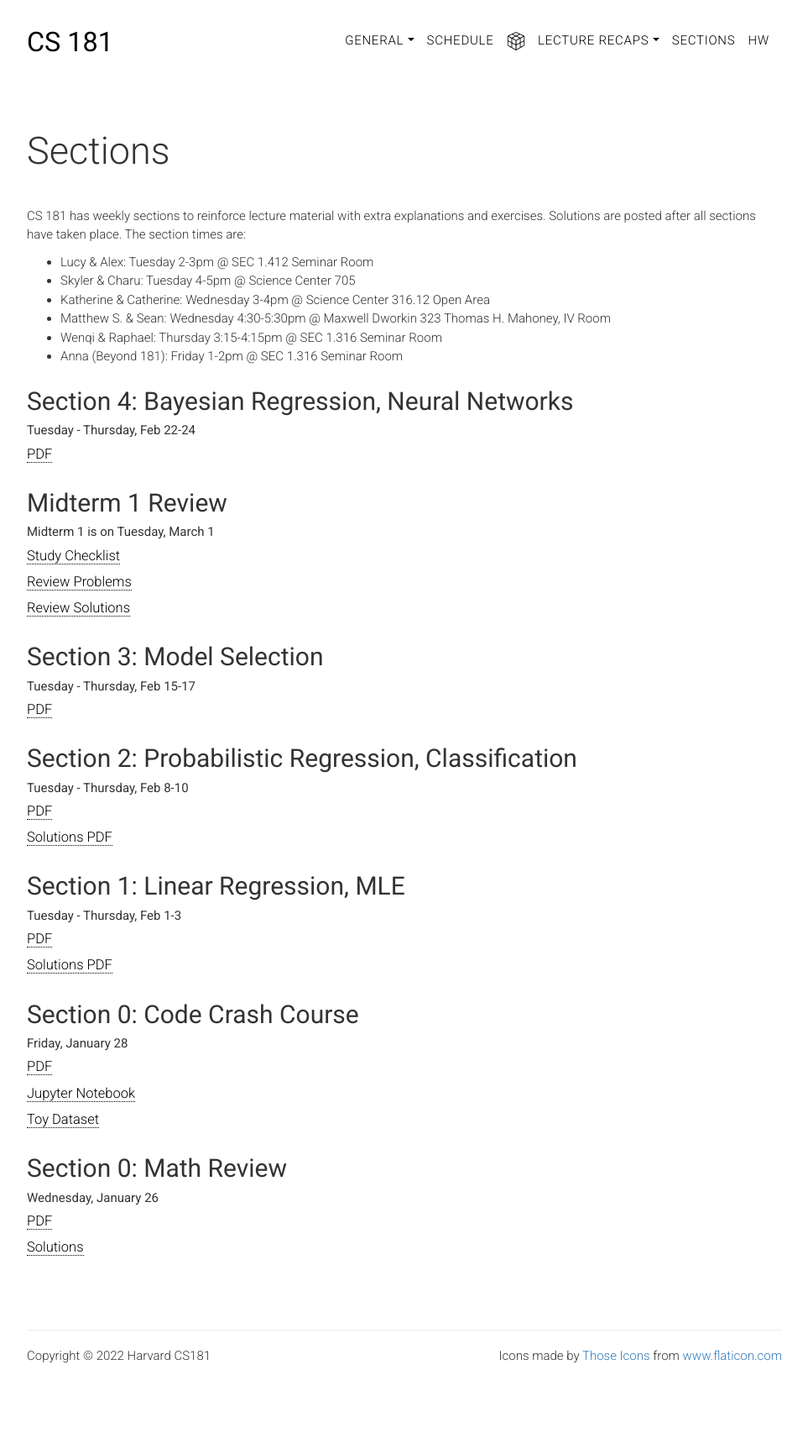
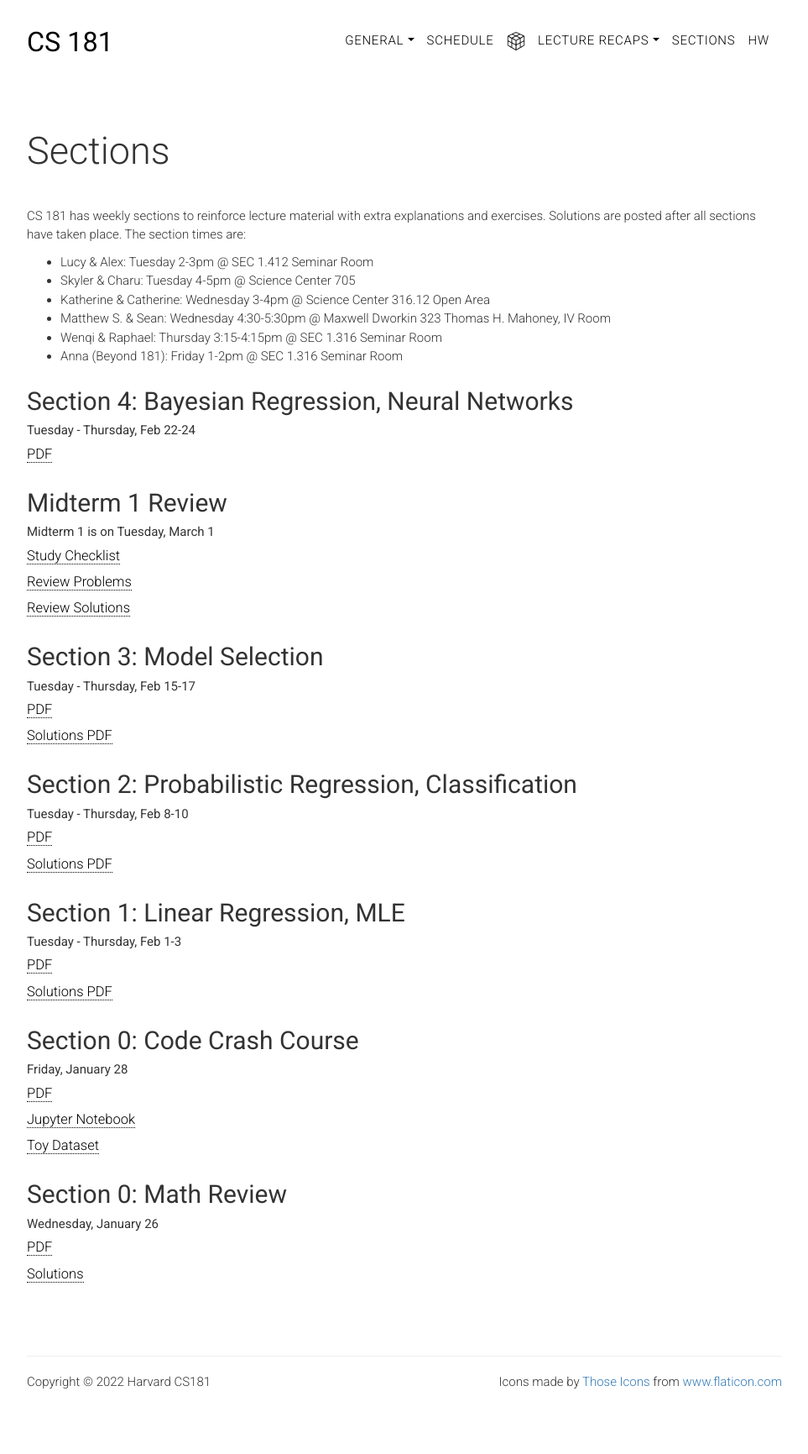
Before and after one commit to harvard-ml-courses/cs181-web, a Jekyll site: the page built from sections.html, in a window 1280 px wide. Shown: the whole page at 84% size, without its empty margins (158-1121 px from the left). Built offline with Jekyll 4.4.1, drawn with Linux system fonts in a browser that asks for light colours; before the commit the page ends 1700 px from its top, so only the background shows below that.

Commit message:
Update sections.html

```diff
--- a/sections.html
+++ b/sections.html
@@ -51,6 +51,7 @@
         <p class="head-subtitle"> Tuesday - Thursday, Feb 15-17 </p>
         <ul class="lists">
             <li><a href="sections/sec03-model_selection/03.pdf" target="_blank">PDF</a></li>
+            <li><a href="sections/sec03-model_selection/03-soln.pdf" target="_blank">Solutions PDF</a></li>
        </ul>
 
 
```
